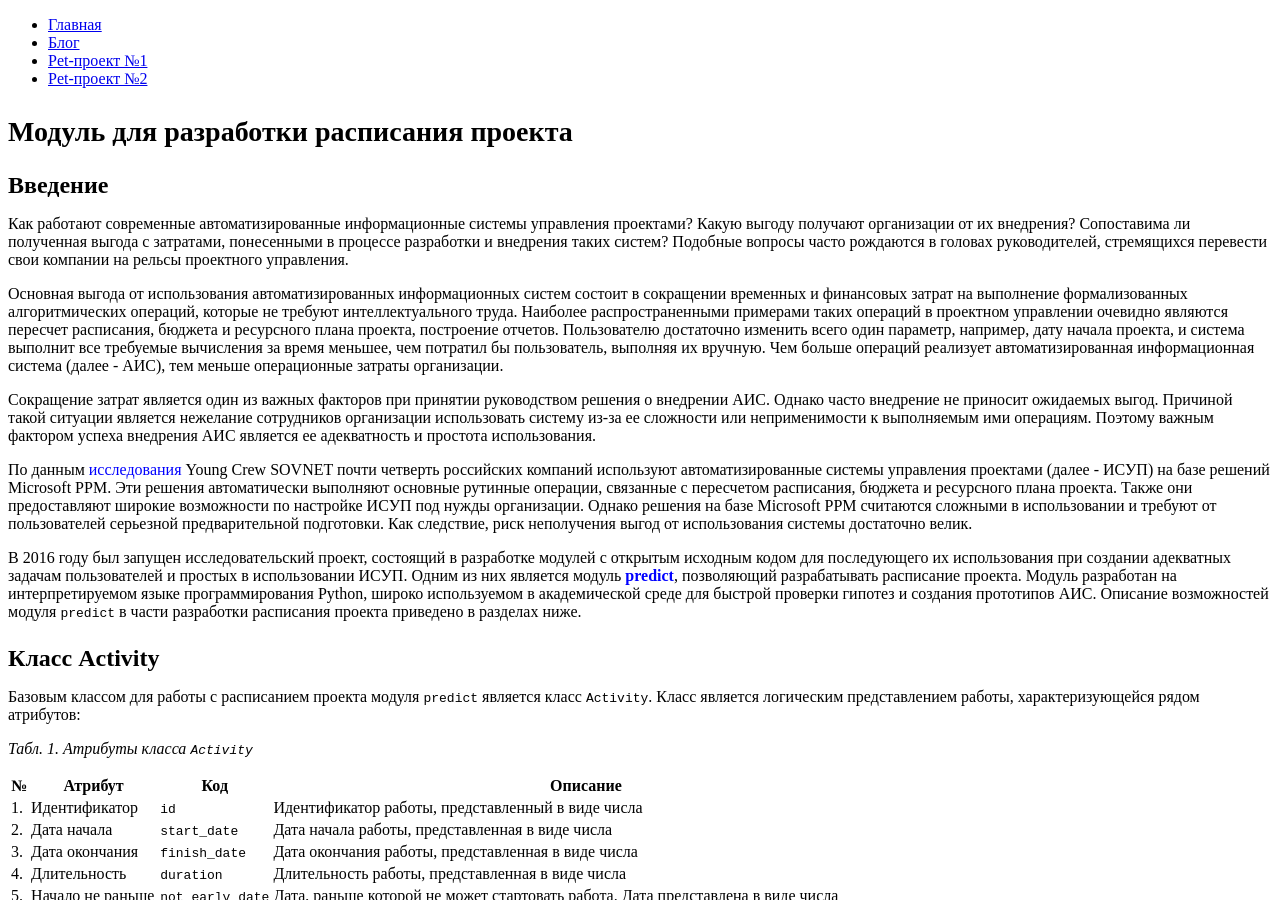
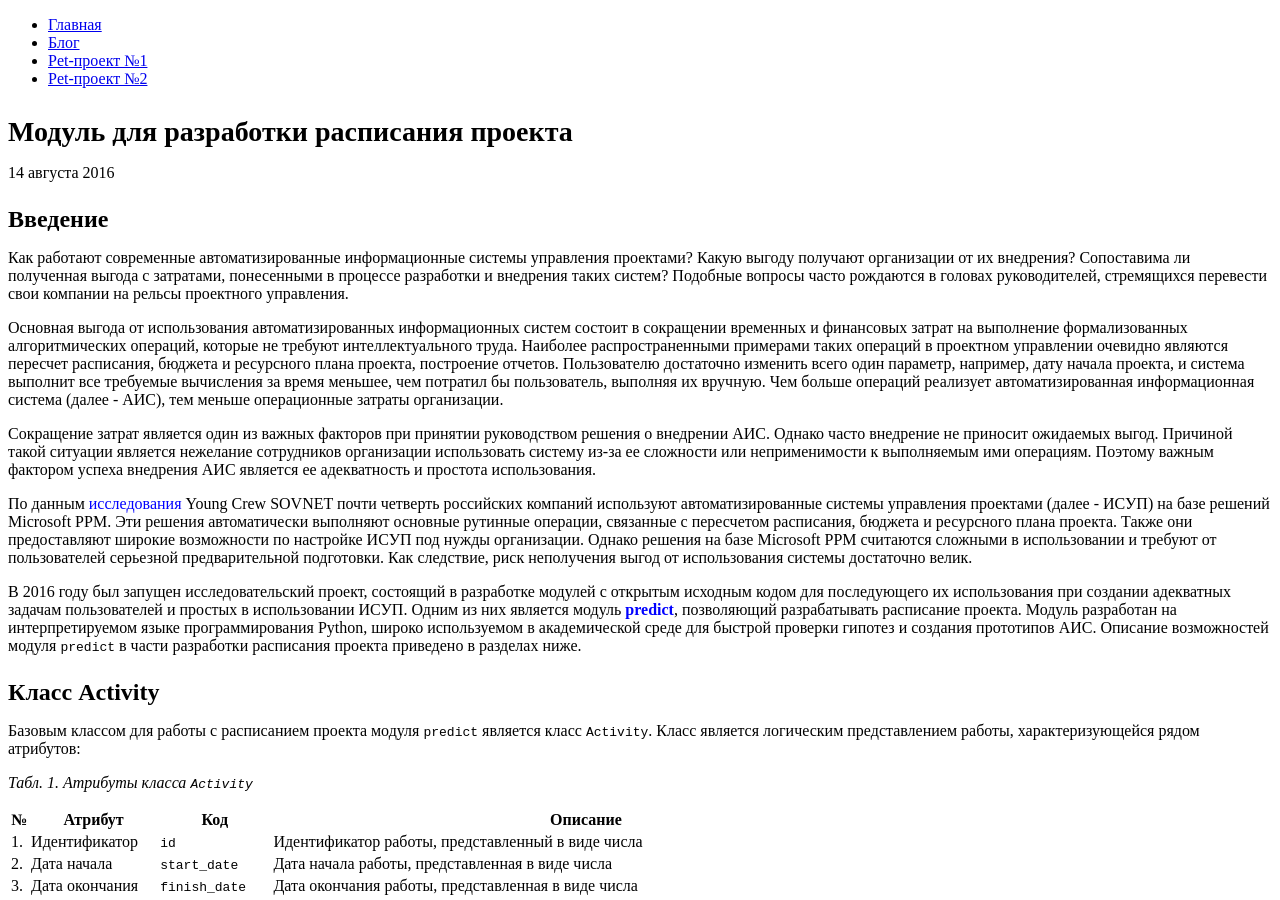
Before and after one commit to alobzov/predict, a Jekyll site: the page built from index.md, in a window 1280 px wide and 900 px high. Built offline with Jekyll 4.4.1, drawn with Linux system fonts in a browser that asks for light colours.

Commit message:
feat: add article date

```diff
--- a/_layouts/default.html
+++ b/_layouts/default.html
@@ -37,7 +37,7 @@
         </nav>
       </header>
       <main>
-        {{ content }}
+      {{ content }}
       </main>
       <footer>
         <div class="footer-meta">
--- a/index.md
+++ b/index.md
@@ -1,5 +1,6 @@
 ---
 layout: default
+date: 2016-08-14
 title: Модуль для разработки расписания проекта
 description: Это описание моего Pet-проекта по сетевым моделям
 keywords:
@@ -11,6 +12,28 @@ keywords:
 ---
 
 # {{ page.title }}
+
+<div class="subline">
+  <time datetime="{{ page.date | date-to_xmlschema }}">
+    {% assign m = page.date | date: "%-m" %}
+    {{ page.date | date: "%-d" }}
+    {% case m %}
+      {% when '1' %}января
+      {% when '2' %}февраля
+      {% when '3' %}марта
+      {% when '4' %}апреля
+      {% when '5' %}мая
+      {% when '6' %}июня
+      {% when '7' %}июля
+      {% when '8' %}августа
+      {% when '9' %}сентября
+      {% when '10' %}октября
+      {% when '11' %}ноября
+      {% when '12' %}декабря
+    {% endcase %}
+    {{ page.date | date: "%Y" }}
+  </time>
+</div>
 
 ## Введение
 
```
